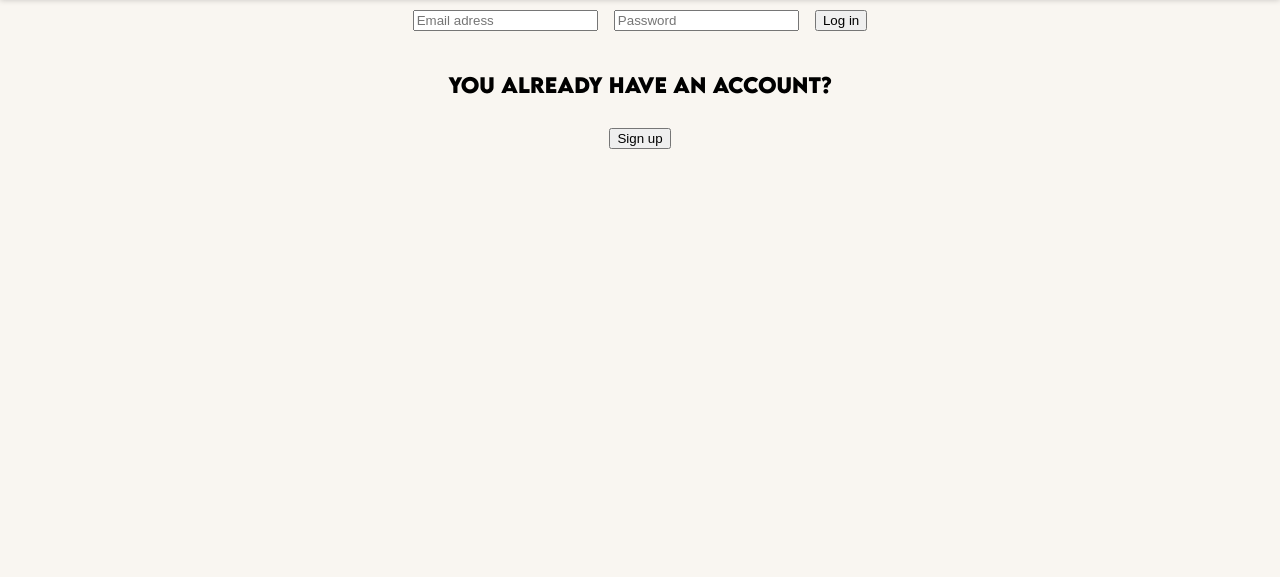
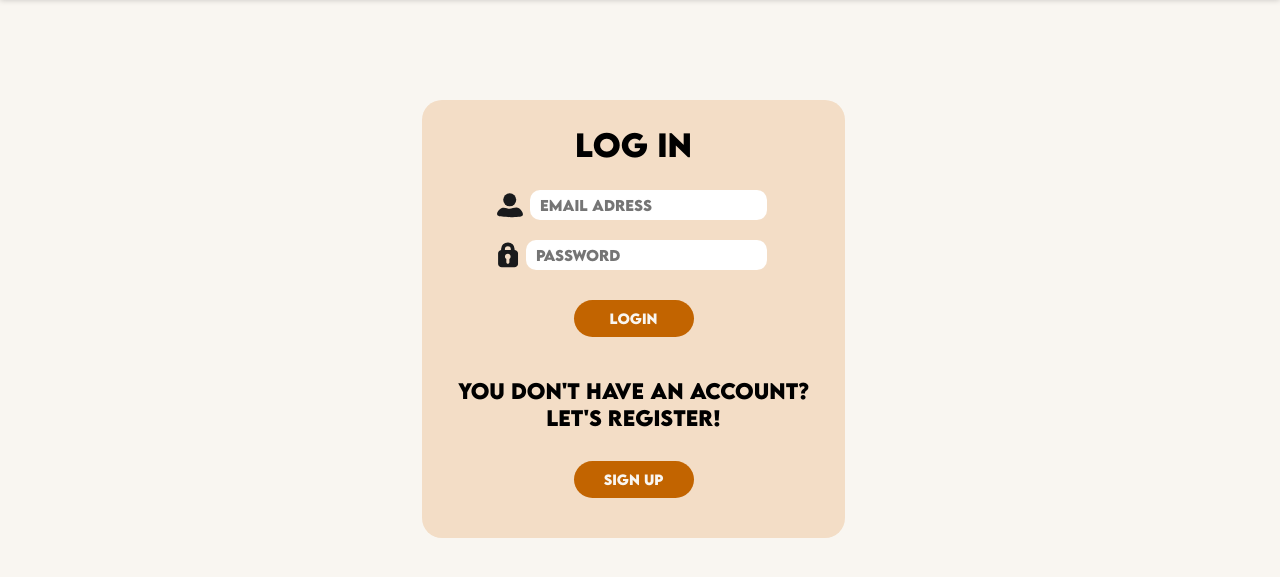
Before and after one commit to axlmk/Upssiride---Projet-Web-L3-STRI, a PHP site: page /HTML/connection.php in a window 1280 px wide. Shown: the part 90-667 px from the top of the page. Run offline with PHP 8.4, Linux system fonts and the light colour scheme; some libraries are stand-ins or nearby versions.

Commit message:
Change of the visual of the login page

```diff
--- a/HTML/connection.php
+++ b/HTML/connection.php
@@ -3,7 +3,7 @@
 
     if (isset($_POST['login'], $_POST['pass'])){
         $login = $_POST['login'];
-        $pass = $_POST['pass'];
+        $pass = md5($_POST['pass']);
         if (account_auth($login,$pass)){
             session_start();
             $_SESSION['connected'] = 1;
@@ -27,23 +27,32 @@
     <head>
         <meta charset="utf-8">
         <title>Connection</title>
+        <link rel="stylesheet" href="style/profile.css"/>
+
     </head>
     <body>
         <div id=login>
             <div class="formLogIn">
                 <form action="connection.php" method="post">
-                    <input type="text" name="login" placeholder="Email adress">
-                    <input type="password" name="pass" value="" placeholder="Password">
-                    <input type="submit" name="cSubmit" value="Log in">
+                    <h2>LOG IN</h2>
+                    <div class="pic_label">
+                        <img src="Pictures_site/human_placeholder.svg" alt="calendar" width="40"/>
+                        <input type="text" name="login" placeholder="Email adress">
+                    </div>
+                    <div class="pic_label">
+                        <img src="Pictures_site/lock.svg" alt="calendar" width="40"/>
+                        <input type="password" name="pass" value="" placeholder="Password">
+                    </div>
+                    <input type="submit" name="cSubmit" value="Login" class="submit">
                     <?php if (isset($erreur_auth)):?>
                         <p class="serverResponse"><br/>Identification failure</p>  <!-- CSS A AJOUTER : TEXTE EN ROUGE DE PREFERENCE, modifiez les balises si vous voulez >-->
                     <?php endif ?>
                 </form>
             </div>
             <div class="">
-                <p>You already have an account?</p>
+                <p>You don't have an account?</br>Let's register!</p>
                 <form action="registration.php" method="post">
-                    <input type="submit" name="cSignUp" value="Sign up"> <!-- REPLACE PLACEHOLDER.HTML BY THE PROPER PHP SCRIPT >-->
+                    <input type="submit" name="cSignUp" value="Sign up" class="submit"> <!-- REPLACE PLACEHOLDER.HTML BY THE PROPER PHP SCRIPT >-->
                 </form>
             </div>
         </div>
--- a/HTML/sponsors.php
+++ b/HTML/sponsors.php
@@ -7,6 +7,7 @@
     <head>
         <meta charset="utf-8">
         <title>Sponsors</title>
+        <link rel="stylesheet" href="style/sponsor.css"/>
     </head>
     <body>
         <h1> They support us : </h1>
--- /dev/null
+++ b/HTML/style/profile.css
@@ -0,0 +1,61 @@
+#login {
+    border-radius: 20px;
+    background-color: #f3ddc6;
+    width: 33%;
+    max-height: 500px;
+    margin-left: 33%;
+    margin-right: 33%;
+    margin-top: 100px;
+    padding-bottom: 20px;
+    display: flex;
+    flex-direction: column;
+}
+
+.formLogIn form {
+    display: flex;
+    flex-direction: column;
+    align-items: center;
+    width: 70%;
+    margin-left: 15%;
+    margin-right: 15%;
+}
+
+.pic_label input {
+    border: none;
+    border-radius: 10px;
+    font-size: 14px;
+    font-family: 'LEMONMILK', Arial;
+    padding-left: 10px;
+    padding-right: 10px;
+    padding-top: 5px;
+    padding-bottom: 5px;
+    margin-top: 0px;
+    width: 100%;
+}
+
+.pic_label {
+    display: flex;
+    flex-direction: row;
+    margin-bottom: 20px;
+}
+
+.pic_label img {
+    width: 30px;
+    height: 30px;
+}
+
+.pic_label {
+    margin: none;
+}
+
+#login .submit {
+    border: none;
+    border-radius: 20px;
+    background-color: #c26400;
+    padding-top: 10px;
+    padding-bottom: 10px;
+    font-family: 'LEMONMILK', Arial;
+    width: 120px;
+    text-align: center;
+    color: #f9f6f1;
+}
```
Also changed, not shown: HTML/my_rides.php (+4 -4 lines), HTML/style/sponsors.css (added, +36 -0 lines), HTML/style/style.css (+1 -39 lines), HTML/Pictures_site/human_placeholder.svg (added), HTML/Pictures_site/lock.svg (added).
